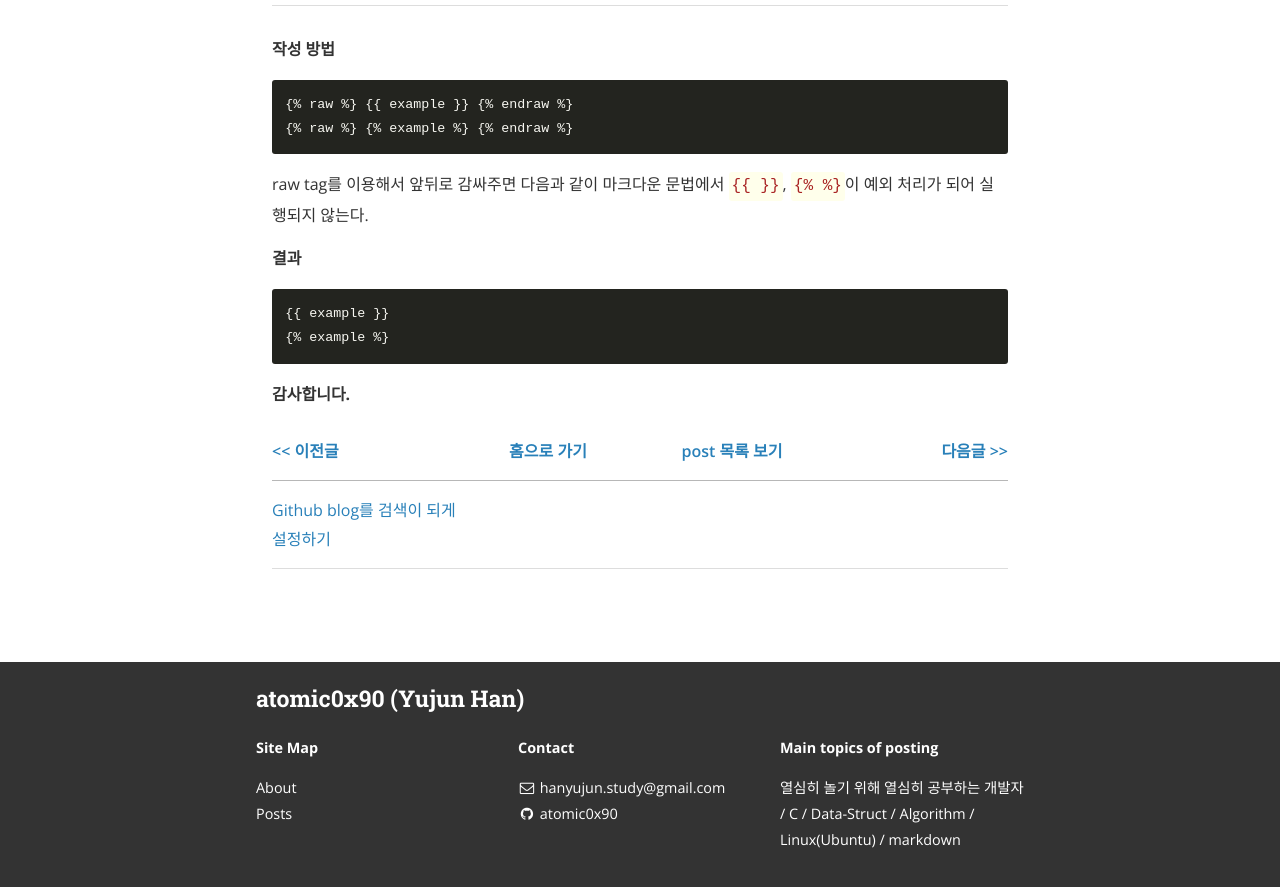
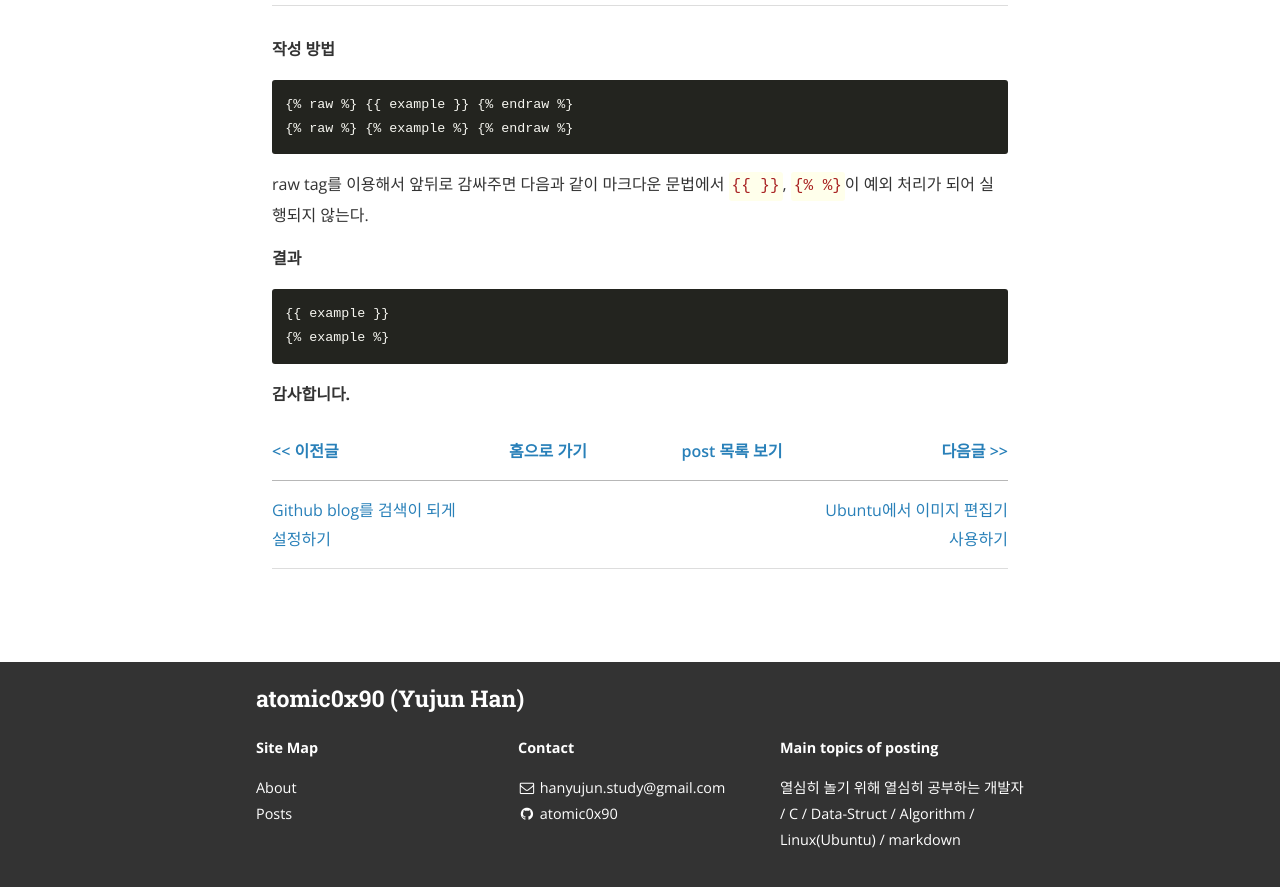
Before and after one commit to atomic0x90/atomic0x90.github.io, a Jekyll site: the page built from _posts/2019-06-08-escape-liquid-template.markdown, in a window 1280 px wide and 900 px high, scrolled down 689 px. Shown: the top 887 px of the window. Built offline with Jekyll 4.4.1, drawn with Linux system fonts in a browser that asks for light colours; nearby versions of some CDN libraries; comment, search, counter and statistics services are not loaded.

Commit message:
Update next post link

```diff
--- a/_posts/2019-06-08-escape-liquid-template.markdown
+++ b/_posts/2019-06-08-escape-liquid-template.markdown
@@ -43,7 +43,7 @@ raw tag를 이용해서 앞뒤로 감싸주면 다음과 같이 마크다운 문
 
 [\<\< 이전글][1]        |[홈으로 가기][2]       |[post 목록 보기][3]    |[다음글 \>\>][4]
 ------                  |:------:               |:------:               |------:
-[Github blog를 검색이 되게 설정하기][1]   |                       |                       |
+[Github blog를 검색이 되게 설정하기][1]   |                       |                       |[Ubuntu에서 이미지 편집기 사용하기][4]
 
 
 
@@ -59,7 +59,7 @@ raw tag를 이용해서 앞뒤로 감싸주면 다음과 같이 마크다운 문
 [1]: https://atomic0x90.github.io/jekyll/2019/06/06/Registration-github-blog-search.html "Github blog를 검색이 되게 설정하기"
 [2]: https://atomic0x90.github.io/ "home"
 [3]: https://atomic0x90.github.io/posts/ "posts"
-[4]: https://atomic0x90.github.io/jekyll/markdown/2019/06/08/escape-liquid-template.html "현재 페이지"
+[4]: https://atomic0x90.github.io/ubuntu/2019/06/09/ubuntu-image-editor.html "Ubuntu에서 이미지 편집기 사용하기"
 
 
 
```
